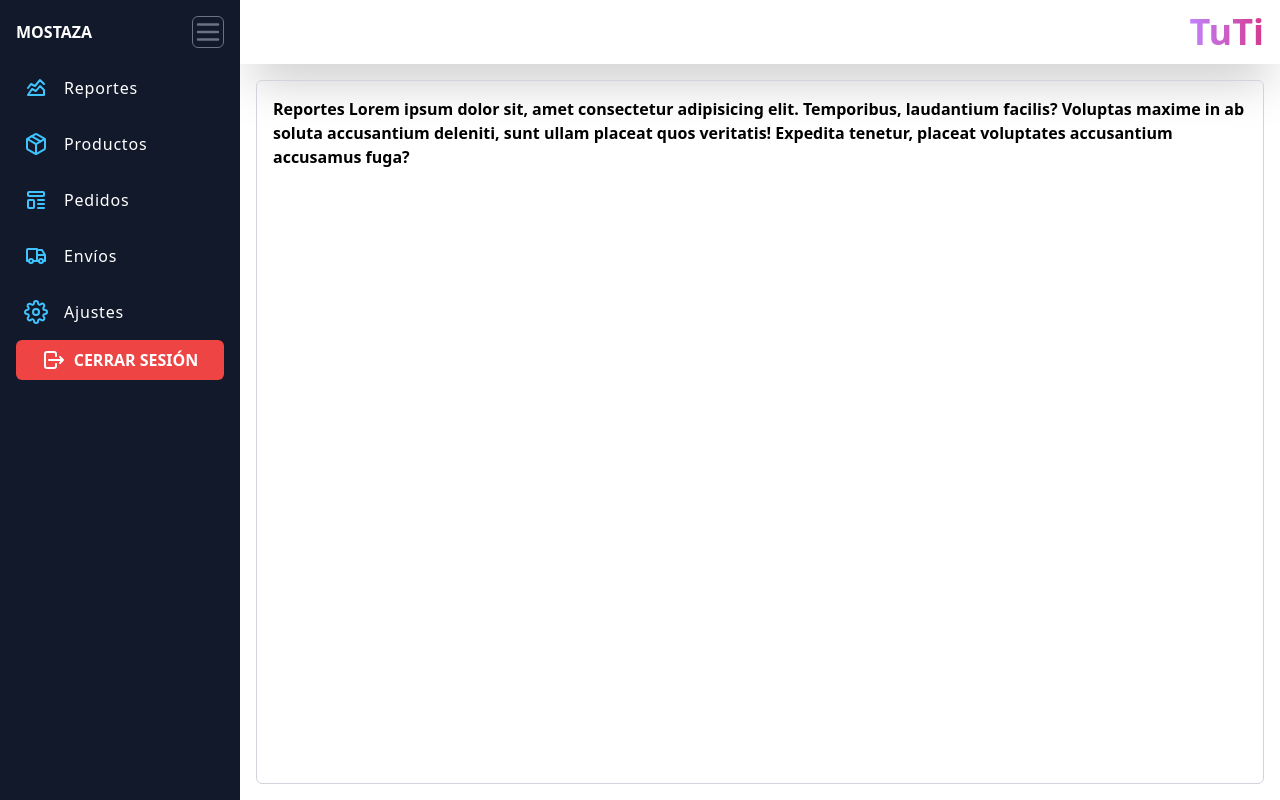
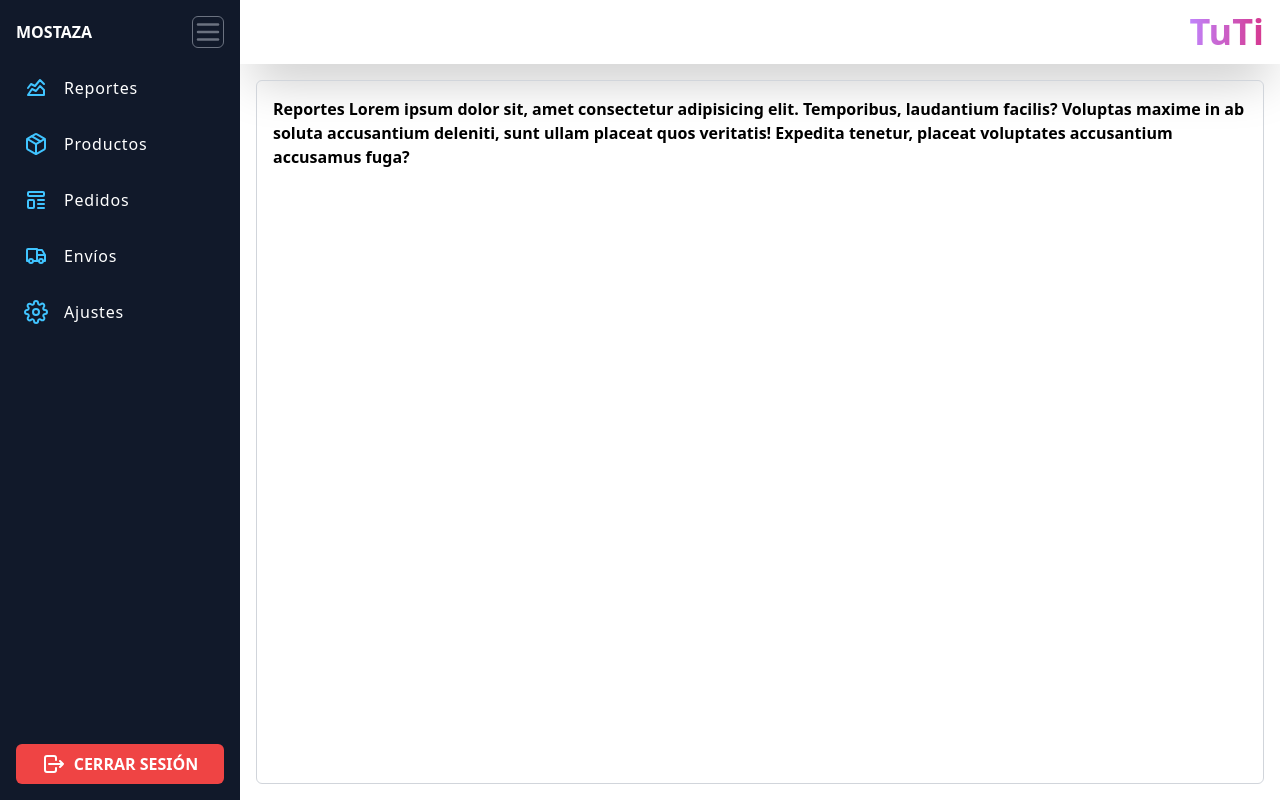
Before and after one commit to fabi4872/tailwind, a React (Vite) app: page / in a window 1280 px wide. Built offline with nearby package versions, Linux system fonts and the light colour scheme.

Commit message:
Finalizado

```diff
--- a/src/components/Sidebar/Sidebar.jsx
+++ b/src/components/Sidebar/Sidebar.jsx
@@ -5,9 +5,9 @@ import SidebarItemList from "./SidebarItemList";
 
 const Sidebar = ({ open, onClickMenu, nameShop, sidebarMenuItems, className, isMobile }) => {
   return (
-    <section className={`${className} bg-dark-purple p-4 duration-150 w-24 ${(open && isMobile) && "w-60 fixed inset-0"} ${(open && !isMobile) && "w-60"}`}>
+    <section className={`${className} bg-dark-purple p-4 w-24 duration-300 ${(open && isMobile) && "w-60 fixed inset-0"} ${(open && !isMobile) && "w-60"}`}>
       <SidebarHeader open={ open } onClickMenu={ onClickMenu } nameShop={ nameShop } />
-      <article className="flex flex-col justify-between mt-3">
+      <article className="flex flex-col justify-start mt-3">
         <SidebarItemList sidebarMenuItems={ sidebarMenuItems } open={ open } isMobile={ isMobile } onClickMenu={ onClickMenu } />
         <SidebarFooter open={ open } />
       </article>
--- a/src/components/Sidebar/SidebarFooter.jsx
+++ b/src/components/Sidebar/SidebarFooter.jsx
@@ -3,10 +3,10 @@ import IconLogout from "../Icons/IconLogout";
 
 const SidebarFooter = ({ open }) => {
   return (
-    <footer className={`duration-150 w-24 ${(open) && "w-60"}`}>
-      <button type="button" className={`duration-150 flex justify-center items-center text-white bg-red-500 hover:bg-red-600 rounded-md py-2 w-16 ${(open) && "w-52"}`}>
+    <footer className={`${(open) ? "w-60" : "w-24"} absolute bottom-4 left-4`}>
+      <button type="button" className={`flex justify-center items-center text-white bg-red-500 hover:bg-red-600 rounded-md py-2 ${(open) ? "w-52 duration-300" : "w-16 duration-0"}`}>
         <IconLogout />
-        <span className={`duration-150 origin-left uppercase font-semibold pl-2 ${(open) ? "inline" : "hidden"}`}>Cerrar sesión</span>
+        <span className={`origin-left uppercase font-semibold pl-2 ${(open) ? "inline" : "hidden"}`}>Cerrar sesión</span>
       </button>
     </footer>
   )
--- a/src/components/Sidebar/SidebarHeader.jsx
+++ b/src/components/Sidebar/SidebarHeader.jsx
@@ -3,7 +3,7 @@ import IconMenu from "../Icons/IconMenu";
 
 const SidebarHeader = ({ open, onClickMenu, nameShop }) => {
   return (
-    <header className={`flex items-center justify-center ${open && "justify-between"}`}>
+    <header className={`flex items-center justify-center duration-300 w-16 ${open && "justify-between w-52"}`}>
       <h3 className={`font-bold uppercase text-white ${open ? "inline" : "hidden"}`}>
         { nameShop }
       </h3>
```
